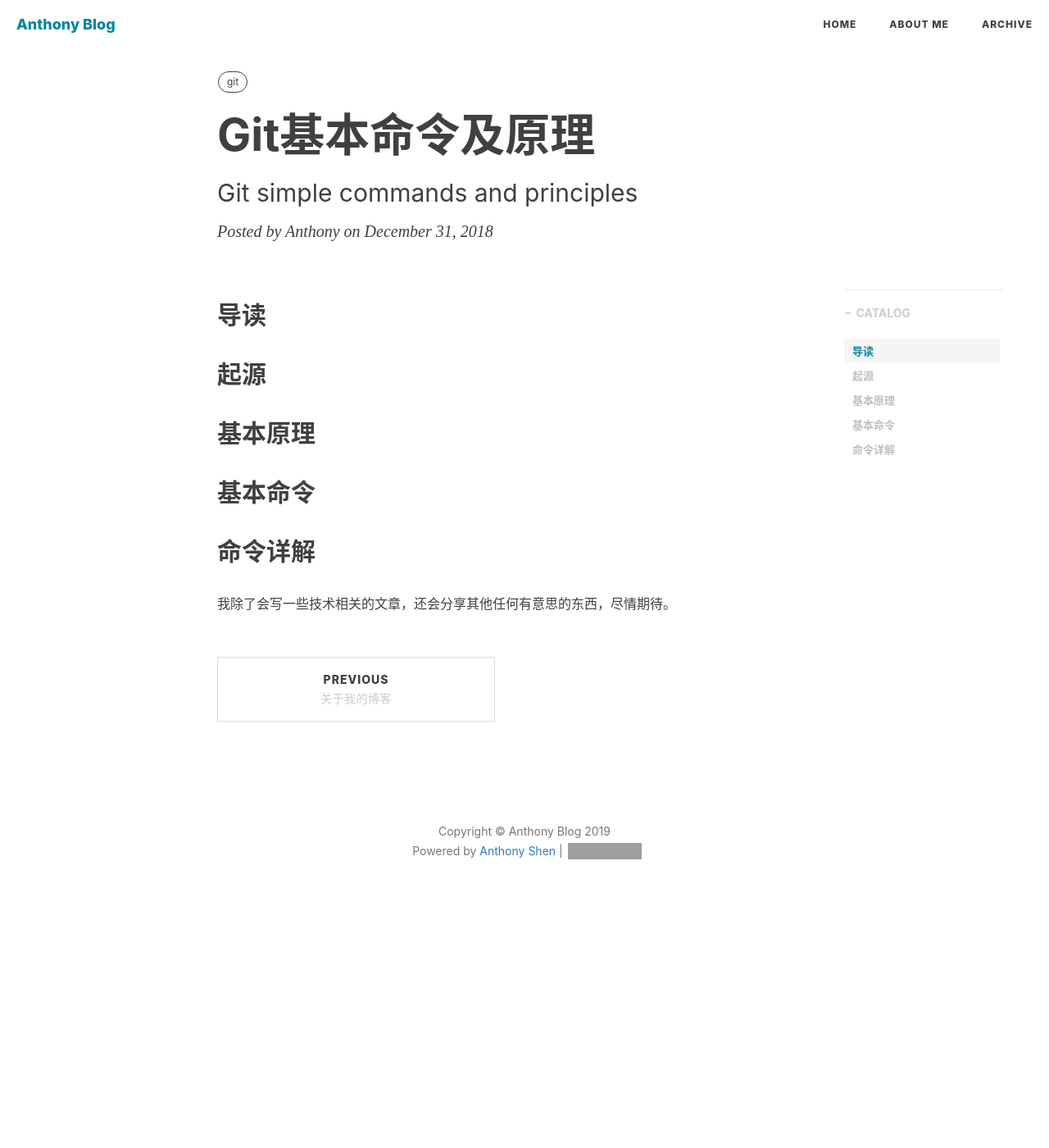
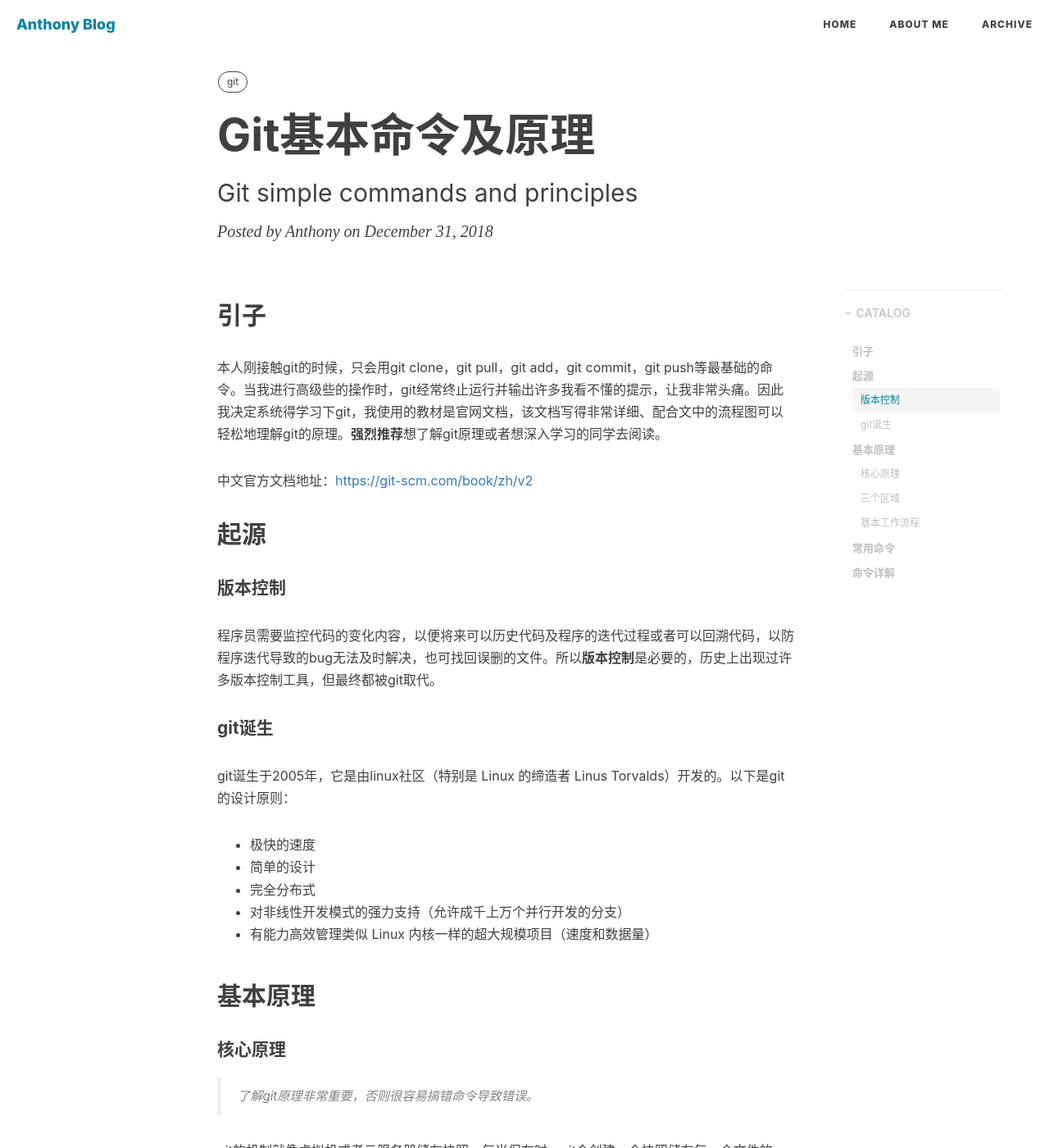
Before and after one commit to AnthonySAD/AnthonySAD.github.io, a Jekyll site: the page built from _posts/2018-12-31-git-simple-commands-and principles.md, in a window 1280 px wide and 1400 px high. Shown: the whole window at 82% size. Built offline with Jekyll 4.4.1, drawn with Linux system fonts in a browser that asks for light colours; nearby versions of some CDN libraries; comment, search, counter and statistics services are not loaded; some of the changed text lies outside the part shown; grey boxes are pictures that could not be loaded.

````diff
--- a/_includes/intro-header.html
+++ b/_includes/intro-header.html
@@ -37,7 +37,7 @@
                 <div class="post-heading">
                     <div class="tags">
                         {% for tag in page.tags %}
-                        <a class="tag" href="{{ site.baseurl }}/archive/?tag={{ tag | url_encode }}" title="{{ tag }}">{{ tag }}</a>
+                        <a class="tag" href="{{ site.baseurl }}/archive?tag={{ tag | url_encode }}" title="{{ tag }}">{{ tag }}</a>
                         {% endfor %}
                     </div>
                     <h1>{{ page.title }}</h1>
--- a/_posts/2018-12-31-git-simple-commands-and principles.md
+++ b/_posts/2018-12-31-git-simple-commands-and principles.md
@@ -8,12 +8,103 @@
     - git
 ---
 
-## 导读
+## 引子
+
+本人刚接触git的时候，只会用git clone，git pull，git add，git commit，git push等最基础的命令。当我进行高级些的操作时，git经常终止运行并输出许多我看不懂的提示，让我非常头痛。因此我决定系统得学习下git，我使用的教材是官网文档，该文档写得非常详细、配合文中的流程图可以轻松地理解git的原理。**强烈推荐**想了解git原理或者想深入学习的同学去阅读。
+
+中文官方文档地址：[https://git-scm.com/book/zh/v2](https://git-scm.com/book/zh/v2)
+
 ## 起源
 
+#### 版本控制
+程序员需要监控代码的变化内容，以便将来可以历史代码及程序的迭代过程或者可以回溯代码，以防程序迭代导致的bug无法及时解决，也可找回误删的文件。所以**版本控制**是必要的，历史上出现过许多版本控制工具，但最终都被git取代。
+
+#### git诞生
+git诞生于2005年，它是由linux社区（特别是 Linux 的缔造者 Linus Torvalds）开发的。以下是git的设计原则：
+- 极快的速度
+- 简单的设计
+- 完全分布式
+- 对非线性开发模式的强力支持（允许成千上万个并行开发的分支）
+- 有能力高效管理类似 Linux 内核一样的超大规模项目（速度和数据量）
 
 ## 基本原理
-## 基本命令
+
+#### 核心原理
+
+> 了解git原理非常重要，否则很容易搞错命令导致错误。
+
+git的机制就像虚拟机或者云服务器储存快照。每当保存时，git会创建一个快照储存每一个文件的hash索引（git使用的是SHA-1算法），并储存所有文件，但是为了提高性能，hash值一样的文件不会被重复保存。
+
+#### 三个区域
+- 工作目录 Working Directory
+    > 你编辑代码的地方
+- 暂存区域 Staging Area
+    > 仅仅储存了你将来会提交的文件列表
+- Git仓库 Repository
+    > 储存了所有快照、所有历史文件
+
+#### 基本工作流程
+1. 工作区修改文件
+2. 将工作区修改的文件的快照添加到暂存区
+3. 把暂存区的文件快照存入本地git仓库（此时，本地操作结束）
+4. 把本地git仓库同步到远程git仓库
+
+## 常用命令
+
+克隆远程仓库:
+```git
+git clone 地址 本地项目名（默认和远程项目同名）
+```
+从远程仓库拉取（不常用）:
+```git
+git fetch
+```
+添加工作区文件到暂存区:
+```git
+git add
+```
+提交暂存区文件到本地仓库:
+```git
+git commit
+```
+把本地head指向的分支推送到远程仓库指定分支:
+```git
+git push 远程地址 分支名
+```
+配置git:
+```git
+git config
+```
+查看历史记录:
+```git
+git log
+```
+查看当前状态:
+```git
+git status
+```
+查看分支:
+```git
+git branch
+```
+合并分支:
+```git
+git merge
+```
+切换头指针指向:
+```git
+git checkout
+```
+切换头指针指向:
+```git
+git reset
+```
+切换头指针指向:
+```git
+git rebase
+```
+
+
 ## 命令详解
 
-我除了会写一些技术相关的文章，还会分享其他任何有意思的东西，尽情期待。
+git pull其实是一条组合命令,由git fetch加git merge组成.
--- a/css/hux-blog.css
+++ b/css/hux-blog.css
@@ -1,3 +1,8 @@
+/*!
+ * Hux Blog v1.7.0 (http://huxpro.github.io)
+ * Copyright 2018 Hux <huxpro@gmail.com>
+ */
+
 @media (min-width: 1200px) {
   .post-container,
   .sidebar-container {
````
